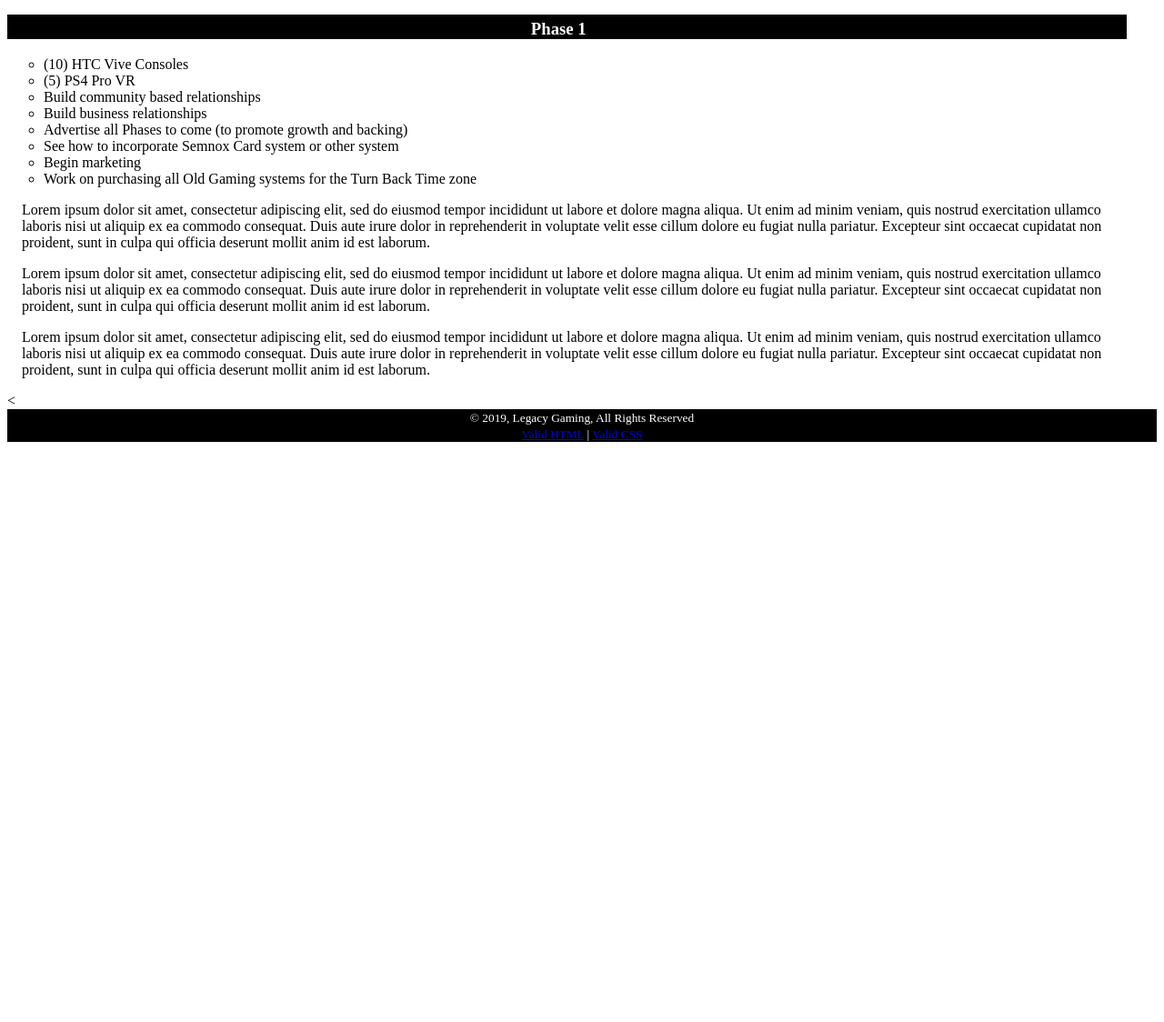
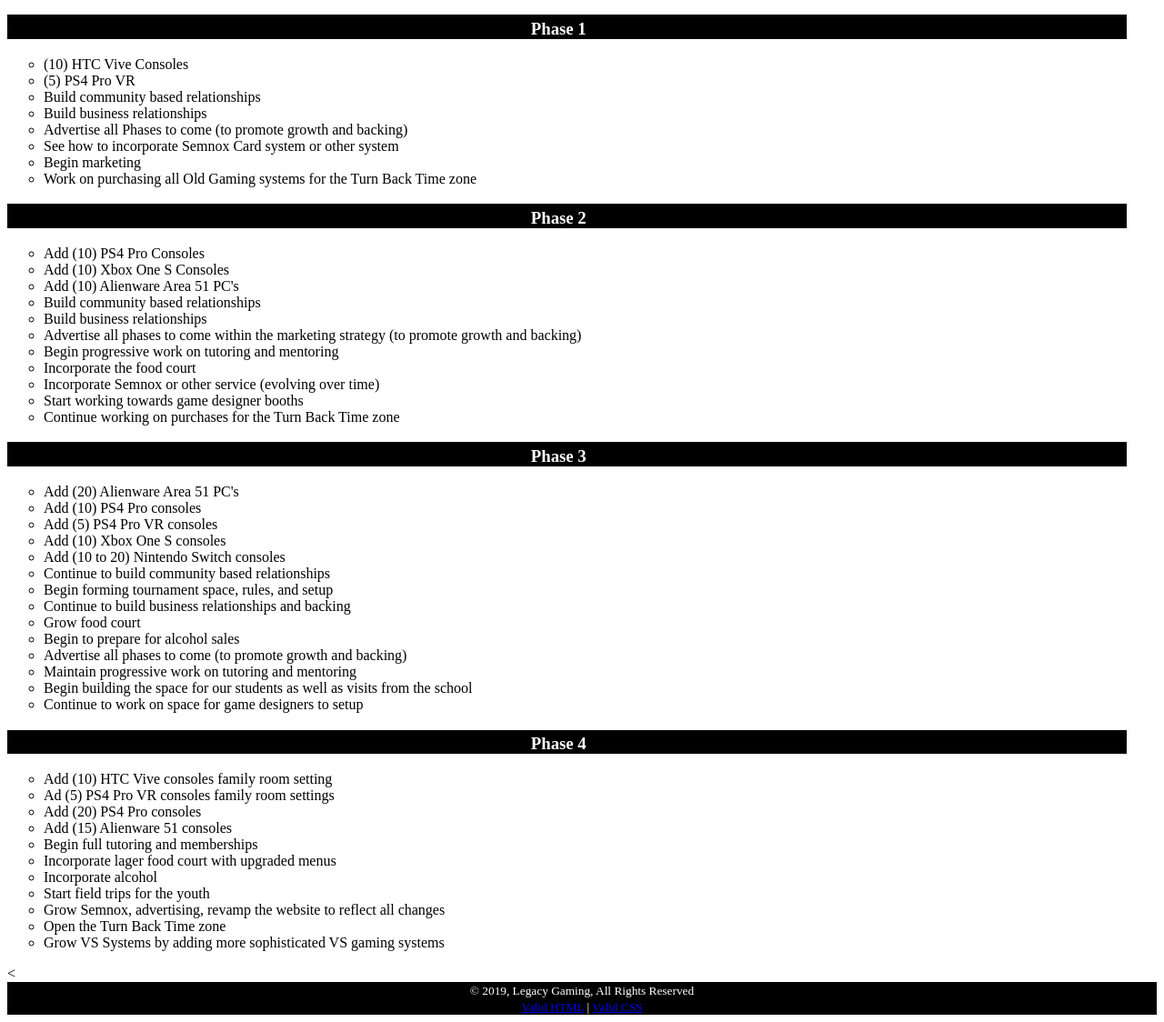
Before and after one commit to CodesWilliam/LegacyGamingCoWebSite, a PHP site: page /storeinfo.php in a window 1280 px wide. Shown: the part 1327-2451 px from the top of the page at 91% size. Before the commit the page ends 1813 px from the top, so only its background shows below. Run offline with PHP 8.4, Linux system fonts and the light colour scheme; data that the repository does not hold is empty; some libraries are stand-ins or nearby versions.

Commit message:
storeinfo.php update
Updated the phases section in the storeinfo.php to reflect all the phases as list items.

```diff
--- a/storeinfo.php
+++ b/storeinfo.php
@@ -71,7 +71,7 @@
         </section>
         <section class="phases" name="phases">
             <h2>Road Map</h2>
-            <h3>Phase 1</h3>
+            <h3 class="phaseInformation">Phase 1</h3>
             <ul style="list-style-type:circle;">
                 <li>(10) HTC Vive Consoles</li>
                 <li>(5) PS4 Pro VR</li>
@@ -82,21 +82,52 @@
                 <li>Begin marketing</li>
                 <li>Work on purchasing all Old Gaming systems for the Turn Back Time zone</li>
             </ul>
-            <p class="premium">Lorem ipsum dolor sit amet, consectetur adipiscing elit, sed do eiusmod tempor incididunt
-                ut labore et dolore magna aliqua. Ut enim ad minim veniam, quis nostrud exercitation ullamco laboris
-                nisi ut aliquip ex ea commodo consequat. Duis aute irure dolor in reprehenderit in voluptate velit esse
-                cillum dolore eu fugiat nulla pariatur. Excepteur sint occaecat cupidatat non proident, sunt in culpa
-                qui officia deserunt mollit anim id est laborum.</p>
-            <p class="premium">Lorem ipsum dolor sit amet, consectetur adipiscing elit, sed do eiusmod tempor incididunt
-                ut labore et dolore magna aliqua. Ut enim ad minim veniam, quis nostrud exercitation ullamco laboris
-                nisi ut aliquip ex ea commodo consequat. Duis aute irure dolor in reprehenderit in voluptate velit esse
-                cillum dolore eu fugiat nulla pariatur. Excepteur sint occaecat cupidatat non proident, sunt in culpa
-                qui officia deserunt mollit anim id est laborum.</p>
-            <p class="premium">Lorem ipsum dolor sit amet, consectetur adipiscing elit, sed do eiusmod tempor incididunt
-                ut labore et dolore magna aliqua. Ut enim ad minim veniam, quis nostrud exercitation ullamco laboris
-                nisi ut aliquip ex ea commodo consequat. Duis aute irure dolor in reprehenderit in voluptate velit esse
-                cillum dolore eu fugiat nulla pariatur. Excepteur sint occaecat cupidatat non proident, sunt in culpa
-                qui officia deserunt mollit anim id est laborum.</p>
+            <h3 class="phaseInformation">Phase 2</h3>
+            <ul style="list-style-type:circle;">
+                <li>Add (10) PS4 Pro Consoles</li>
+                <li>Add (10) Xbox One S Consoles</li>
+                <li>Add (10) Alienware Area 51 PC's</li>
+                <li>Build community based relationships</li>
+                <li>Build business relationships</li>
+                <li>Advertise all phases to come within the marketing strategy
+                (to promote growth and backing)</li>
+                <li>Begin progressive work on tutoring and mentoring</li>
+                <li>Incorporate the food court</li>
+                <li>Incorporate Semnox or other service (evolving over time)</li>
+                <li>Start working towards game designer booths</li>
+                <li>Continue working on purchases for the Turn Back Time zone</li>
+            </ul>
+            <h3 class="phaseInformation">Phase 3</h3>
+            <ul style="list-style-type:circle;">
+                <li>Add (20) Alienware Area 51 PC's</li>
+                <li>Add (10) PS4 Pro consoles</li>
+                <li>Add (5) PS4 Pro VR consoles</li>
+                <li>Add (10) Xbox One S consoles</li>
+                <li>Add (10 to 20) Nintendo Switch consoles</li>
+                <li>Continue to build community based relationships</li>
+                <li>Begin forming tournament space, rules, and setup</li>
+                <li>Continue to build business relationships and backing</li>
+                <li>Grow food court</li>
+                <li>Begin to prepare for alcohol sales</li>
+                <li>Advertise all phases to come (to promote growth and backing)</li>
+                <li>Maintain progressive work on tutoring and mentoring</li>
+                <li>Begin building the space for our students as well as visits from the school</li>
+                <li>Continue to work on space for game designers to setup</li>
+            </ul>
+            <h3 class="phaseInformation">Phase 4</h3>
+            <ul style="list-style-type:circle;">
+                <li>Add (10) HTC Vive consoles family room setting</li>
+                <li>Ad (5) PS4 Pro VR consoles family room settings</li>
+                <li>Add (20) PS4 Pro consoles</li>
+                <li>Add (15) Alienware 51 consoles</li>
+                <li>Begin full tutoring and memberships</li>
+                <li>Incorporate lager food court with upgraded menus</li>
+                <li>Incorporate alcohol</li>
+                <li>Start field trips for the youth</li>
+                <li>Grow Semnox, advertising, revamp the website to reflect all changes</li>
+                <li>Open the Turn Back Time zone</li>
+                <li>Grow VS Systems by adding more sophisticated VS gaming systems</li>
+            </ul>
         </section>
     </article>
 
```
